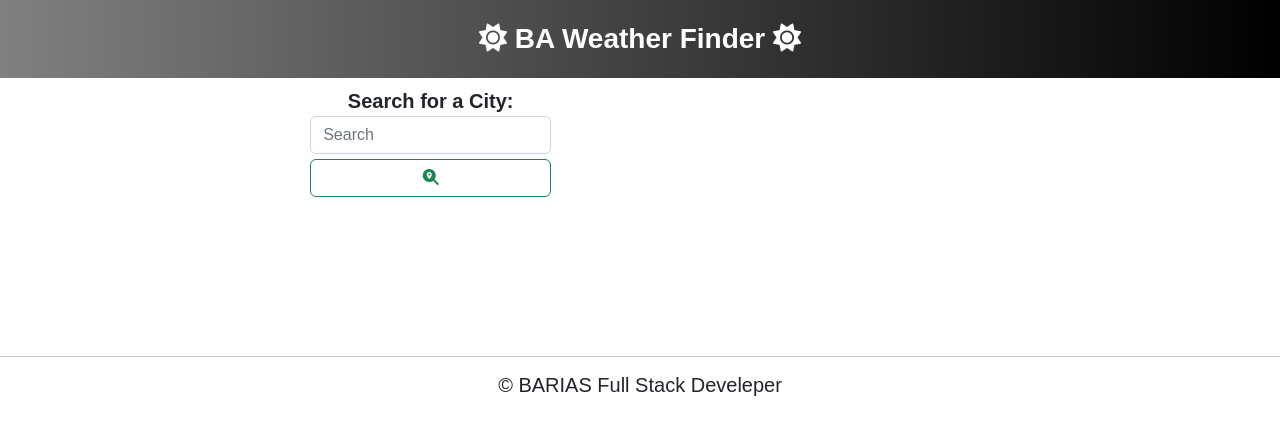
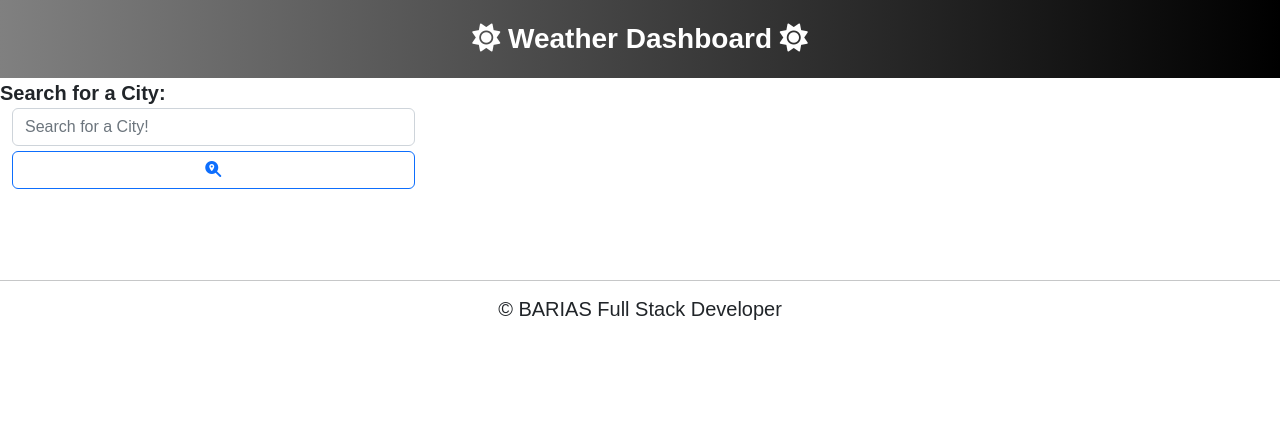
Before and after one commit to belcross17/BariasWeatherFinder, a plain HTML site: page index.html in a window 1280 px wide. Drawn offline with nearby package versions, Linux system fonts and the light colour scheme; no server answers.

Commit message:
final changes to js and html

```diff
--- a/assets/css/style.css
+++ b/assets/css/style.css
@@ -86,6 +86,11 @@ nav a:hover {
     padding-bottom: 70px;
 }
 
+.card {
+    border: none;
+}
+
+/* footer section */
 
 footer {
     text-align: center;
--- a/assets/js/javascript.js
+++ b/assets/js/javascript.js
@@ -14,8 +14,8 @@ var forecastIcon = {};
 var forecastTemp = {};
 var forecastHum = {};
 var today = moment().format('DD' + "/" + 'MM' + '/' + 'YYYY');
-var APIKey = "c2a625940250e9689564c95583eb14c8";
-var url =  "https://api.openweathermap.org/data/2.5/forecast?q=";
+var APIKey = "&units=metric&APPID=c2a625940250e9689564c95583eb14c8";
+var url =  "https://api.openweathermap.org/data/2.5/weather?q=";
 var citiesArray = JSON.parse(localStorage.getItem("Saved City")) || [];
 
 
--- a/index.html
+++ b/index.html
@@ -11,65 +11,78 @@
     <link rel="stylesheet" href="https://cdn.jsdelivr.net/npm/bootstrap@5.2.0-beta1/dist/css/bootstrap.min.css" integrity="sha384-0evHe/X+R7YkIZDRvuzKMRqM+OrBnVFBL6DOitfPri4tjfHxaWutUpFmBp4vmVor" crossorigin="anonymous">
 </head>
 <body>
-    <!-- nav section -->
-    <nav class="navbar navbar-dark bg-dark" id="nav">
-        <a href="/index.html"><i class="fa-solid fa-sun"></i> BA Weather Finder <i class="fa-solid fa-sun"></i></a>
+    <!-- Navigation Bar -->
+
+    <nav class="navbar navbar-light bg-primary" id="nav">
+        <a href="index.html"><i class="fa-solid fa-sun"></i>  Weather Dashboard  <i class="fa-solid fa-sun"></i></a>
     </nav>
 
-    <!-- search city section -->
-    <nav class="navbar">
+    <!-- Container -->
+
     <div class="container-fluid">
-            <div class="search">
+        <div class="row">
+            <div class="col-sm-4">
+                <div class="row search" id="row1">
                     Search for a City:
                 </div>
-          <form class="d-flex" role="search" id="search-bar">
-            <input class="form-control me-2" type="search" placeholder="Search" aria-label="Search">
-            <button class="btn btn-outline-success" type="submit"><i class="fa-solid fa-magnifying-glass-location"></i></button>
+                <div class="row">
+                    <form class="form-inline my-2 my-sm-0" id="search-bar">
+                        <input class="form-control mr-sm-2" type="search" placeholder="Search for a City!" aria-label="Search" id="searchInput">
+                        <button class="btn btn-outline-primary my-2 my-sm-0" type="submit"><i class="fa-solid fa-magnifying-glass-location"></i></button>
                     </form>
+                <div class="row" id="lastSearch">
+                    <div class="card" style="width: 18rem; border: none;" id="buttonsList">
+                        <!-- Buttons of last search goes here -->
+                    </div>
+                </div>
 
-          <!-- Weather results today -->
+                </div>
+            </div>
+
+            <!-- Weather Card -->
+
             <div class="col-lg-8" id="allWeather">
                 <div class="row" id="weatherCard">
-              <div class="card" style="width: 95%;" id="cardDisplay">
+                    <div class="card" style="width: 98%;" id="cardDisplay">
+
                         <div class="row">
+
                             <div class="col-lg-6">
                                 <div class="card-body" id="card">
                                   <h2 class="card-title" id="cityResult"></h2>
                                   <p class="card-text" id="tempResult"></p>
                                   <p class="card-text" id="humidityResult"></p>
                                   <p class="card-text" id="windResult"></p>
-                      <p class="card-text" id="UVIndexResult"></p>
+                                  <p class="card-tet" id="UVIndexResult"></p>
                                 </div>
+
                             </div>
                             <div class="col-lg-4" id="mainIcon">
-
+                                <!-- Main Icon -->
                             </div>
                         </div>
                     </div>
                 </div>
 
+                <!-- 5 Day Forecast -->
                 <div class="row" id="row5day"></div>
 
                 <div class="row" id="rowCards">
                     <!-- Cards Goes Here -->
                 </div>
             </div>
-
-
         </div>
-      </nav>
-
-
+    </div>
     <footer>
       <div class="col-12">
         <hr class="light" color="gray">
-        <h5 id="CopyR">&copy; BARIAS Full Stack Develeper</h5>
+        <h5 id="CopyR">&copy; BARIAS Full Stack Developer</h5>
     </div>
     </footer>
 
     <!-- JavaScript Bundle with Popper -->
-
-    <script src="https://cdnjs.cloudflare.com/ajax/libs/jquery/3.6.0/jquery.js" integrity="sha512-n/4gHW3atM3QqRcbCn6ewmpxcLAHGaDjpEBu4xZd47N0W2oQ+6q7oc3PXstrJYXcbNU1OHdQ1T7pAP+gi5Yu8g==" crossorigin="anonymous" referrerpolicy="no-referrer"></script>
+    <script src="https://cdnjs.cloudflare.com/ajax/libs/jquery/3.5.1/jquery.js"></script>
+    <!-- <script src="https://cdnjs.cloudflare.com/ajax/libs/jquery/3.6.0/jquery.js" integrity="sha512-n/4gHW3atM3QqRcbCn6ewmpxcLAHGaDjpEBu4xZd47N0W2oQ+6q7oc3PXstrJYXcbNU1OHdQ1T7pAP+gi5Yu8g==" crossorigin="anonymous" referrerpolicy="no-referrer"></script> -->
     <script src="https://cdn.jsdelivr.net/npm/@popperjs/core@2.11.5/dist/umd/popper.min.js" integrity="sha384-Xe+8cL9oJa6tN/veChSP7q+mnSPaj5Bcu9mPX5F5xIGE0DVittaqT5lorf0EI7Vk" crossorigin="anonymous"></script>
     <script src="https://cdnjs.cloudflare.com/ajax/libs/moment.js/2.24.0/moment.min.js"></script>
     <script src="https://cdn.jsdelivr.net/npm/bootstrap@5.2.0-beta1/dist/js/bootstrap.bundle.min.js" integrity="sha384-pprn3073KE6tl6bjs2QrFaJGz5/SUsLqktiwsUTF55Jfv3qYSDhgCecCxMW52nD2" crossorigin="anonymous"></script>
```
Lines whose indentation alone changed are shown as unchanged.
